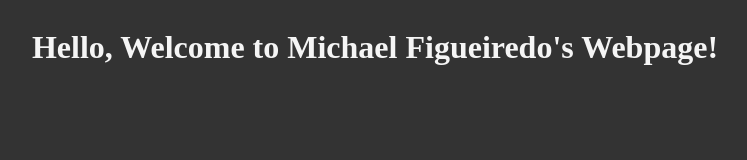
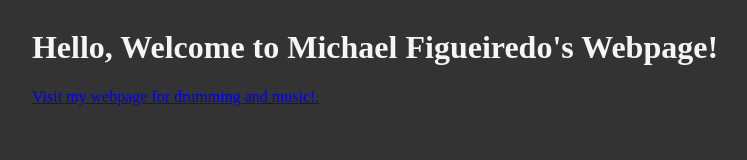
Before and after one commit to mfigueiredo1/git-code-playground, a plain HTML site: page index.html in a window 1280 px wide. Shown: the whole page, without its empty margins (265-1012 px from the left). Drawn offline with Linux system fonts and the light colour scheme.

Commit message:
added link to personal website

```diff
--- a/index.html
+++ b/index.html
@@ -12,6 +12,8 @@
 
 <body>
     <h1>Hello, Welcome to Michael Figueiredo's Webpage!</h1>
+    <a href="https://www.mikefigueiredo.com">Visit my webpage for drumming and music!.</a>
+
 </body>
 
 </html>
```
